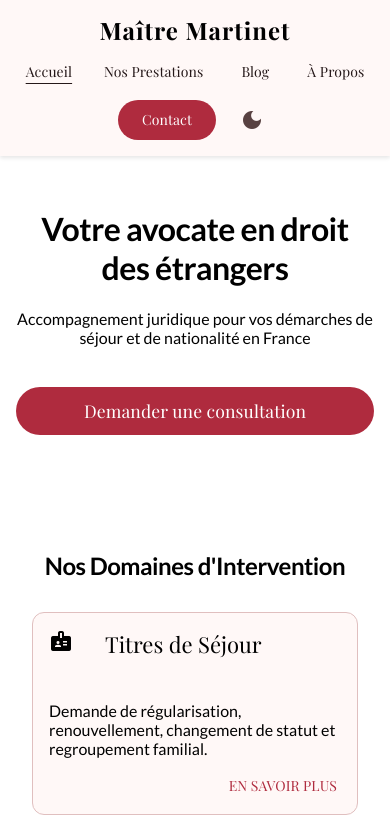
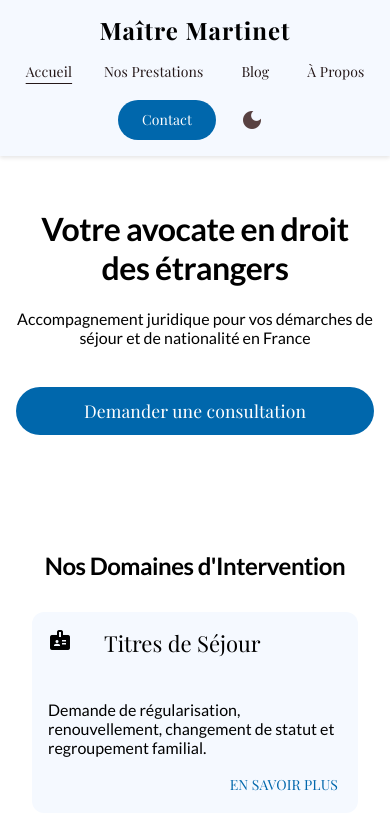
Before and after one commit to Hackamo/site-avocat, an Angular app: page / in a window 390 px wide. Shown: the top 829 px of the page. Built offline with nearby package versions, Linux system fonts and the light colour scheme.

Commit message:
refactor: implement theme selection and enhance layout for services page with grid/tab views

```diff
--- a/src/app/app.html
+++ b/src/app/app.html
@@ -3,7 +3,9 @@
 	<span routerLink="/" routerLinkActive="active-link" class="logo">Maître Martinet</span>
 	<span class="spacer"></span>
 	<nav>
-		<a mat-button routerLink="/" routerLinkActive="active-link" [routerLinkActiveOptions]="{ exact: true }">Accueil</a>
+		<a mat-button routerLink="/" routerLinkActive="active-link" [routerLinkActiveOptions]="{ exact: true }"
+			>Accueil</a
+		>
 		<a mat-button routerLink="/prestations" routerLinkActive="active-link">Nos Prestations</a>
 		<a mat-button routerLink="/blog" routerLinkActive="active-link">Blog</a>
 		<a mat-button routerLink="/a-propos" routerLinkActive="active-link">À Propos</a>
@@ -32,4 +34,18 @@
 <footer class="app-footer">
 	<p>&copy; 2026 Cabinet Martinet. Tous droits réservés.</p>
 	<p>123 Avenue de la République, 33000 Bordeaux | Tél : 01 23 45 67 89</p>
+
+	<div class="footer-theme-select">
+		<mat-form-field appearance="outline">
+			<mat-label>Thème</mat-label>
+			<mat-select
+				[value]="colorTheme()"
+				(selectionChange)="onThemeSelect($event.value)"
+				aria-label="Choisir le thème"
+			>
+				<mat-option value="blue">Bleu</mat-option>
+				<mat-option value="red">Rouge</mat-option>
+			</mat-select>
+		</mat-form-field>
+	</div>
 </footer>
--- a/src/app/prestations/prestations.scss
+++ b/src/app/prestations/prestations.scss
@@ -31,6 +31,13 @@
 
 	.mat-display-2 {
 		margin-bottom: 1rem;
+	}
+
+	.view-toggle {
+		margin-top: 2rem;
+		display: flex;
+		justify-content: center;
+		align-items: center;
 	}
 }
 
@@ -78,6 +85,7 @@
 		font-size: 40px;
 		width: 40px;
 		height: 40px;
+		gap: 1rem;
 		color: var(--mat-sys-primary);
 	}
 
@@ -107,6 +115,57 @@
 		margin-top: 1.5rem;
 		padding: 1rem 2rem;
 		font-size: 1.1rem;
+	}
+}
+
+.services-tabs {
+	margin-bottom: 4rem;
+
+	.mat-tab-icon {
+		margin-right: 1rem;
+	}
+
+	.tab-content {
+		padding: 2rem;
+		max-width: 900px;
+		margin: 0 auto;
+
+		h2 {
+			margin-bottom: 1rem;
+			color: var(--mat-sys-primary);
+		}
+
+		.subtitle {
+			margin-bottom: 1.5rem;
+			color: var(--mat-sys-secondary);
+			font-weight: 500;
+		}
+
+		.description {
+			margin-bottom: 1.5rem;
+			line-height: 1.6;
+		}
+
+		.list {
+			list-style: none;
+			padding: 0;
+
+			.list-item {
+				padding: 0.75rem 0;
+				border-bottom: 1px solid var(--mat-sys-outline-variant);
+
+				&:before {
+					content: '▹';
+					color: var(--mat-sys-primary);
+					margin-right: 8px;
+					font-weight: bold;
+				}
+
+				&:last-child {
+					border-bottom: none;
+				}
+			}
+		}
 	}
 }
 
@@ -141,6 +200,11 @@
 }
 
 @media (max-width: 600px) {
+	.services-tabs {
+		.mat-tab-icon {
+			margin-right: 0.4rem;
+		}
+	}
 	.services-page {
 		padding: 1rem;
 	}
@@ -154,6 +218,10 @@
 		margin-bottom: 2rem;
 	}
 
+	.services-tabs .tab-content {
+		padding: 1rem;
+	}
+
 	.cta-section {
 		padding: 1.5rem;
 
--- a/src/app/prestations/prestations.ts
+++ b/src/app/prestations/prestations.ts
@@ -4,6 +4,8 @@ import { MatButtonModule } from '@angular/material/button'
 import { MatCardModule } from '@angular/material/card'
 import { MatIconModule } from '@angular/material/icon'
 import { MatListModule } from '@angular/material/list'
+import { MatSlideToggleModule } from '@angular/material/slide-toggle'
+import { MatTabsModule } from '@angular/material/tabs'
 import { RouterLink } from '@angular/router'
 import { AnimateText } from '../directives/animate-text.directive'
 import { ServicesDataService } from '../services/services-data.service'
@@ -11,7 +13,16 @@ import { ServicesDataService } from '../services/services-data.service'
 @Component({
 	selector: 'app-services',
 	standalone: true,
-	imports: [MatCardModule, MatListModule, MatIconModule, MatButtonModule, RouterLink, AnimateText],
+	imports: [
+		MatCardModule,
+		MatListModule,
+		MatIconModule,
+		MatButtonModule,
+		MatSlideToggleModule,
+		MatTabsModule,
+		RouterLink,
+		AnimateText,
+	],
 	templateUrl: './prestations.html',
 	styleUrl: './prestations.scss',
 	changeDetection: ChangeDetectionStrategy.OnPush,
@@ -22,6 +33,7 @@ export class Services {
 
 	services = this.servicesDataService.services()
 	zoomedCardIndex = signal<number | null>(null)
+	isGridView = signal(true)
 
 	onCardClick(index: number): void {
 		if (isPlatformBrowser(this.platformId)) {
--- a/src/app/styles/_theme-colors.scss
+++ b/src/app/styles/_theme-colors.scss
@@ -136,6 +136,29 @@ $_rest: (
 $primary-palette: map.merge(map.get($_palettes, primary), $_rest);
 $tertiary-palette: map.merge(map.get($_palettes, tertiary), $_rest);
 
+// Blue primary tonal palette for the Avocat Blue theme (Material 3-style tones)
+$_blue_primary: (
+	0: #000000,
+	10: #001a33,
+	20: #003355,
+	25: #00406a,
+	30: #004d80,
+	35: #005a96,
+	40: #0067ac,
+	50: #1e88e5,
+	60: #4aa0f2,
+	70: #77b9ff,
+	80: #a7d2ff,
+	90: #d0e4ff,
+	95: #e7f2ff,
+	98: #f5f9ff,
+	99: #fbfdff,
+	100: #ffffff,
+);
+
+// Exported blue primary palette (merged with shared neutrals, variants, and error)
+$blue-primary-palette: map.merge($_blue_primary, $_rest);
+
 @function _high-contrast-value($light, $dark, $theme-type) {
 	@if ($theme-type == light) {
 		@return $light;
--- a/src/styles.scss
+++ b/src/styles.scss
@@ -3,11 +3,31 @@
 
 @include mat.core();
 
-$avocat-theme: mat.define-theme(
+$avocat-red-theme: mat.define-theme(
 	(
 		color: (
 			theme-type: light,
 			primary: theme.$primary-palette,
+			tertiary: theme.$tertiary-palette,
+		),
+		typography: (
+			brand-family: "'Playfair Display', Lato",
+			plain-family: "'Playfair Display', Lato",
+			bold-weight: 800,
+			medium-weight: 500,
+			regular-weight: 300,
+		),
+		density: (
+			scale: maximum,
+		),
+	)
+);
+
+$avocat-blue-theme: mat.define-theme(
+	(
+		color: (
+			theme-type: light,
+			primary: theme.$blue-primary-palette,
 			tertiary: theme.$tertiary-palette,
 		),
 		typography: (
@@ -43,7 +63,35 @@ $avocat-dark-theme: mat.define-theme(
 	)
 );
 
-@include mat.all-component-themes($avocat-theme);
+// Scope theme colors by body class for runtime switching
+.theme-blue {
+	@include mat.all-component-themes($avocat-blue-theme);
+
+	// Ensure card borders follow blue primary in light mode
+	.mat-mdc-card {
+		border: 1px solid var(--mat-sys-primary) !important;
+	}
+
+	// Override residual red-tinted card surfaces with blue-neutral tones
+	--mat-card-elevated-container-color: #f5f9ff !important; // light blue surface
+	--mat-card-container-color: #fbfdff !important; // near-white with blue tint
+	--mat-card-outlined-container-color: #f5f9ff !important; // light blue surface
+	--mat-toolbar-container-background-color: #f5f9ff !important;
+	--mat-divider-color: #d0e4ff !important;
+	--mat-select-panel-background-color: #f5f9ff !important;
+
+	@include mat.snack-bar-overrides(
+		(
+			// Blue snackbar styling
+			container-color: #1e88e5,
+			supporting-text-color: #ffffff
+		)
+	);
+}
+
+.theme-red {
+	@include mat.all-component-themes($avocat-red-theme);
+}
 
 body.dark-theme {
 	@include mat.all-component-colors($avocat-dark-theme);
@@ -59,6 +107,40 @@ body.dark-theme {
 	--mat-sys-on-surface-variant: #d0d0d0;
 	--mat-sys-outline: #666666;
 	--mat-sys-outline-variant: #444444;
+	--mat-tab-divider-color: #ffd740 !important;
+	--mat-tab-active-indicator-color: #ffd740 !important;
+
+	// Complete slide toggle override - all yellow in selected state
+	--mat-slide-toggle-selected-track-color: #666666 !important;
+	--mat-slide-toggle-selected-handle-color: #666666 !important;
+	--mat-slide-toggle-selected-hover-track-color: #666666 !important;
+	--mat-slide-toggle-selected-hover-handle-color: #666666 !important;
+	--mat-slide-toggle-selected-focus-track-color: #666666 !important;
+	--mat-slide-toggle-selected-focus-handle-color: #666666 !important;
+	--mat-slide-toggle-selected-pressed-track-color: #666666 !important;
+	--mat-slide-toggle-selected-pressed-handle-color: #666666 !important;
+
+	// Unselected state - grey tones
+	--mat-slide-toggle-unselected-track-color: #666666 !important;
+	--mat-slide-toggle-unselected-handle-color: #999999 !important;
+	--mat-slide-toggle-unselected-hover-track-color: #666666 !important;
+	--mat-slide-toggle-unselected-hover-handle-color: #999999 !important;
+	--mat-slide-toggle-unselected-focus-track-color: #666666 !important;
+	--mat-slide-toggle-unselected-focus-handle-color: #999999 !important;
+	--mat-slide-toggle-unselected-pressed-track-color: #666666 !important;
+	--mat-slide-toggle-unselected-pressed-handle-color: #999999 !important;
+	--mat-slide-toggle-unselected-focus-state-layer-color: #666666 !important;
+	--mat-slide-toggle-unselected-hover-state-layer-color: #666666 !important;
+	--mat-slide-toggle-unselected-pressed-state-layer-color: #666666 !important;
+
+	// Track outline
+	--mat-slide-toggle-track-outline-color: transparent !important;
+	--mat-slide-toggle-selected-track-outline-color: transparent !important;
+	--mat-slide-toggle-unselected-track-outline-color: transparent !important;
+
+	// State layer opacity
+	--mat-slide-toggle-state-layer-size: 40px !important;
+	--mat-slide-toggle-label-text-color: #e8e8e8 !important;
 
 	mat-icon,
 	.mat-icon {
@@ -82,13 +164,64 @@ body.dark-theme {
 	.mat-mdc-card {
 		background: #242424;
 		color: #e8e8e8;
-		border: 1px solid #ffca28 !important;
+		border: 1px solid var(--mat-sys-primary) !important;
 	}
 
 	// Card subtitles
 	.mat-mdc-card-subtitle,
 	mat-card-subtitle {
 		color: #d0d0d0 !important;
+	}
+
+	// Yellow tabs in dark mode
+	.mat-mdc-tab-group {
+		border-bottom-color: #ffd740 !important;
+	}
+
+	.mat-mdc-tab:not(.mat-mdc-tab-disabled) {
+		--mdc-tab-indicator-active-indicator-color: #ffd740;
+		--mat-tab-header-active-label-text-color: #ffd740;
+		--mat-tab-header-active-focus-label-text-color: #ffd740;
+		--mat-tab-header-active-hover-label-text-color: #ffd740;
+		--mat-tab-header-inactive-label-text-color: #ffffff;
+		--mat-tab-header-inactive-focus-label-text-color: #ffffff;
+		--mat-tab-header-inactive-hover-label-text-color: #ffffff;
+
+		.mdc-tab__text-label,
+		.mat-mdc-tab-link,
+		.mat-icon {
+			color: #ffffff;
+		}
+
+		&.mdc-tab--active {
+			.mdc-tab__text-label,
+			.mat-icon {
+				color: #ffd740;
+			}
+		}
+	}
+
+	// Full yellow toggle in dark mode (all states)
+	.mat-mdc-slide-toggle {
+		--mdc-switch-selected-track-color: #ffd740 !important;
+		--mdc-switch-selected-handle-color: #ffd740 !important;
+		--mdc-switch-selected-hover-track-color: #ffd740 !important;
+		--mdc-switch-selected-focus-track-color: #ffd740 !important;
+		--mdc-switch-selected-pressed-track-color: #ffd740 !important;
+		--mdc-switch-selected-hover-handle-color: #ffd740 !important;
+		--mdc-switch-selected-focus-handle-color: #ffd740 !important;
+		--mdc-switch-selected-pressed-handle-color: #ffd740 !important;
+		--mdc-switch-unselected-track-color: rgba(255, 215, 64, 0.3) !important;
+		--mdc-switch-unselected-handle-color: #ffd740 !important;
+
+		.mdc-switch__handle::after {
+			background: #ffd740 !important;
+		}
+
+		.mdc-switch__track {
+			background-color: #ffd740 !important;
+			border-color: #ffd740 !important;
+		}
 	}
 
 	// Improved text contrast
```
Also changed, not shown: src/app/app.ts (+20 -0 lines), src/app/prestations/prestations.html (+34 -2 lines), 1 other file (tests, documents, lock files or other folders).
